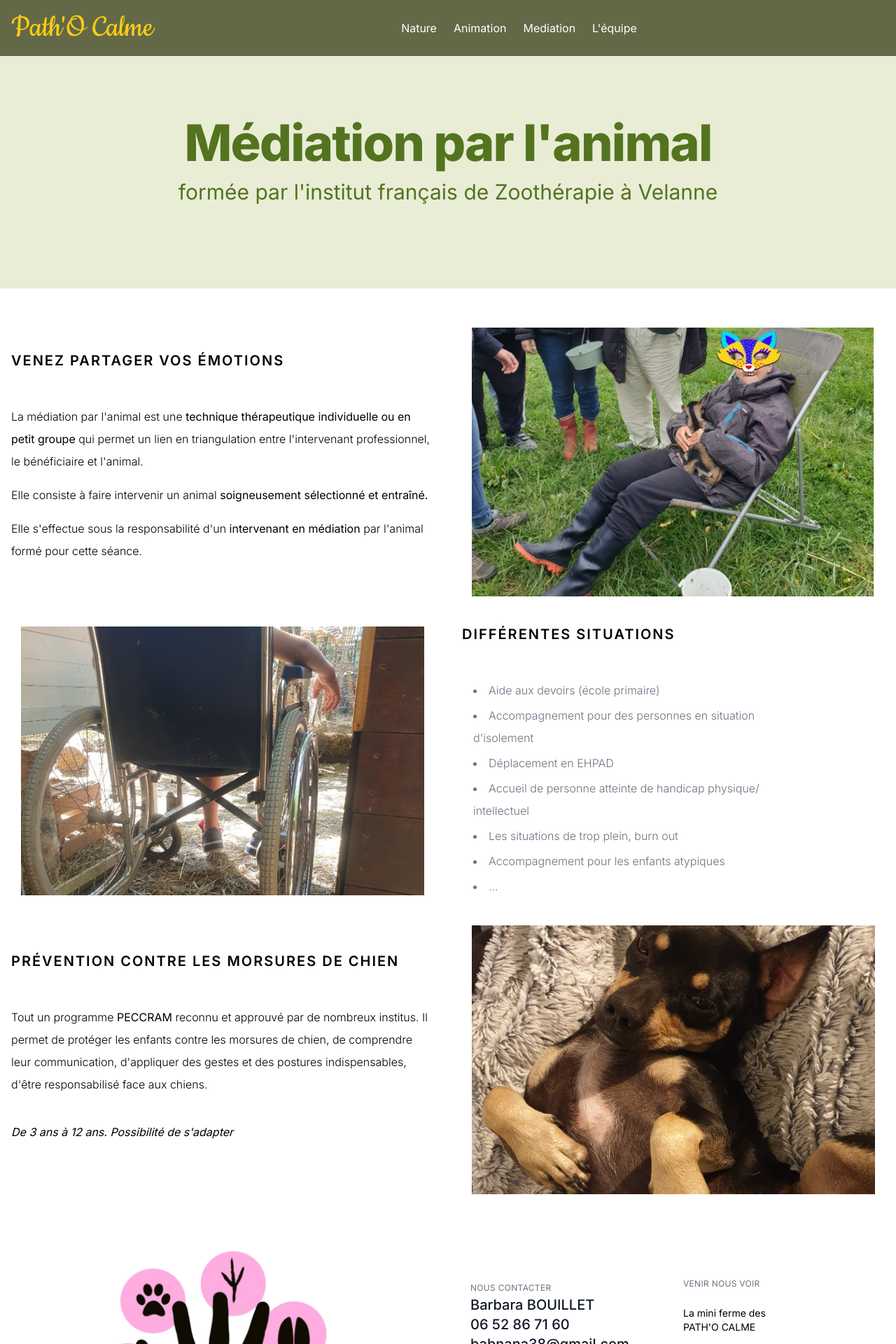
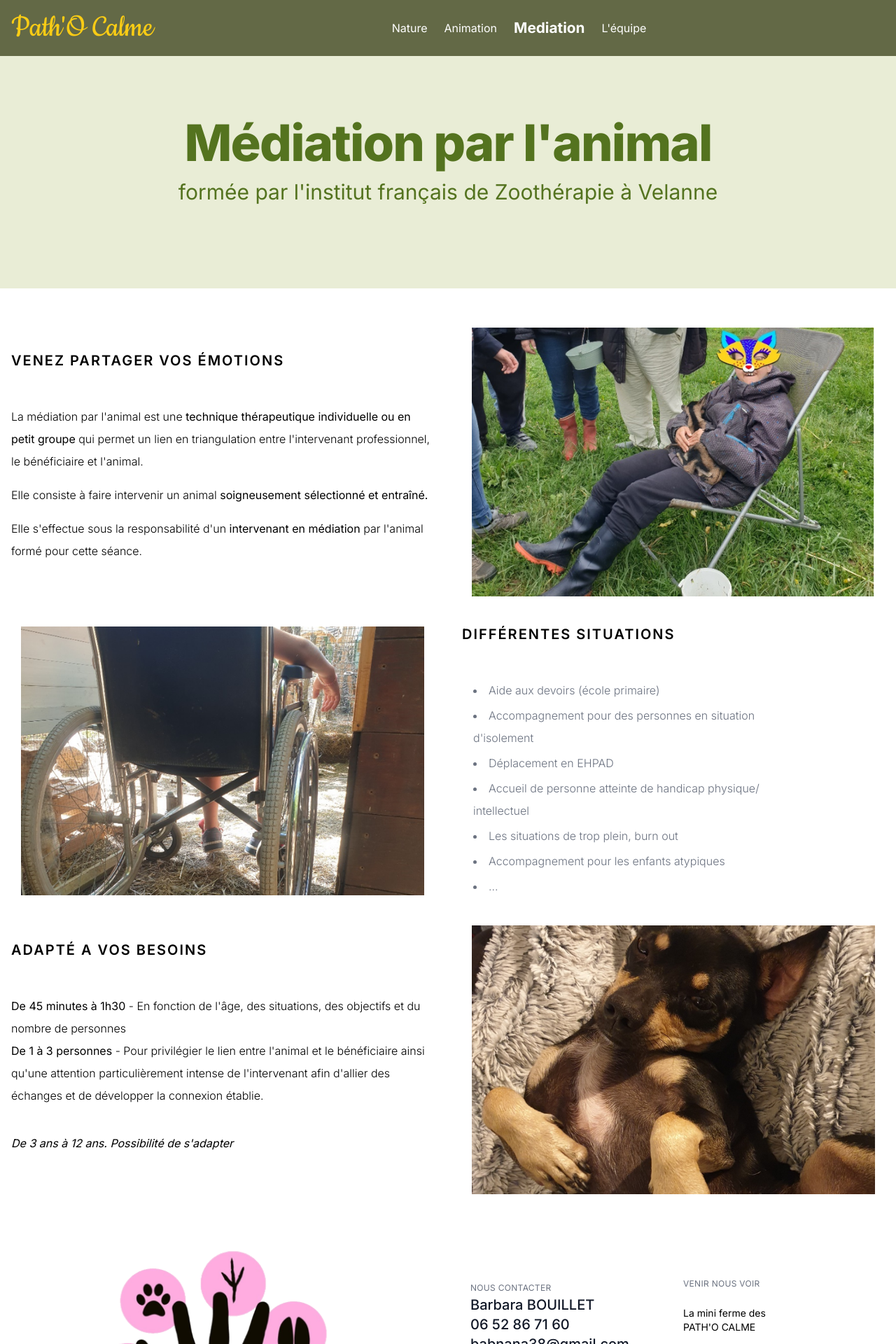
Before and after one commit to BenBBO/pathocalme, a Next.js app: page /mediation in a window 1280 px wide. Shown: the top 1920 px of the page at 70% size. Built offline with nearby package versions, Linux system fonts and the light colour scheme.

Commit message:
WIP Mediaiton

```diff
--- a/src/app/components/navigation/navbar/index.js
+++ b/src/app/components/navigation/navbar/index.js
@@ -2,6 +2,7 @@ import React from "react";
 import Link from "next/link";
 import Logo from "./Logo";
 import { usePathname } from "next/navigation";
+import styles from './navbar.module.css'
 
 const Navbar = ({ toggle }) => {
 
@@ -30,24 +31,24 @@ const Navbar = ({ toggle }) => {
                 />
               </svg>
             </button>
-            <ul className="hidden md:flex gap-x-6 text-white ">
+            <ul className="hidden md:flex items-center gap-x-6 text-white">
               <li>
-                <Link href="/nature" className={pathname == "/nature" ? "active" : ""}>
+                <Link href="/nature" className={pathname == "/nature" ? styles.active : ""}>
                   <p>Nature</p>
                 </Link>
               </li>
               <li>
-                <Link href="/animation" className={pathname == "/animation" ? "active" : ""}>
+                <Link href="/animation" className={pathname == "/animation" ? styles.active : ""}>
                   <p>Animation</p>
                 </Link>
               </li>
               <li>
-                <Link href="/mediation" className={pathname == "/mediation" ? "active" : ""}>
+                <Link href="/mediation" className={pathname == "/mediation" ? styles.active : ""}>
                   <p>Mediation</p>
                 </Link>
               </li>
               <li>
-                <Link href="/equipe" className={pathname == "/equipe" ? "active" : ""}>
+                <Link href="/equipe" className={pathname == "/equipe" ? styles.active : ""}>
                   <p>L&apos;équipe</p>
                 </Link>
               </li>
--- /dev/null
+++ b/src/app/components/navigation/navbar/navbar.module.css
@@ -0,0 +1,4 @@
+.active {
+    font-size: 1.3em;
+    font-weight: bold;
+}
--- a/src/app/mediation/page.js
+++ b/src/app/mediation/page.js
@@ -83,13 +83,15 @@ export default function Mediation() {
             </div>
 
             <div className="w-full md:w-1/2 md:order-1">
-              <h4 className="text-xl font-semibold tracking-widest uppercase">Prévention contre les morsures de chien</h4>
+              <h4 className="text-xl font-semibold tracking-widest uppercase">Adapté a vos besoins</h4>
 
               <span className="block w-20 h-0.5 my-4 bg-dark md:my-6"></span>
 
               <p className="text-base font-light leading-relaxed md:leading-loose">
-                Tout un programme <strong>PECCRAM</strong> reconnu et approuvé par de nombreux institus.
-                Il permet de protéger les enfants contre les morsures de chien, de comprendre leur communication, d&apos;appliquer des gestes et des postures indispensables, d&apos;être responsabilisé face aux chiens.
+                <strong>De 45 minutes à 1h30</strong> - En fonction de l&apos;âge, des situations, des objectifs et du nombre de personnes
+              </p>
+              <p className="text-base font-light leading-relaxed md:leading-loose">
+                <strong>De 1 à 3 personnes</strong> - Pour privilégier le lien entre l&apos;animal et le bénéficiaire ainsi qu&apos;une attention particulièrement intense de l&apos;intervenant afin d&apos;allier des échanges et de développer la connexion établie.
               </p>
               <p className="py-10 italic">De 3 ans à 12 ans. Possibilité de s&apos;adapter</p>
             </div>
```
